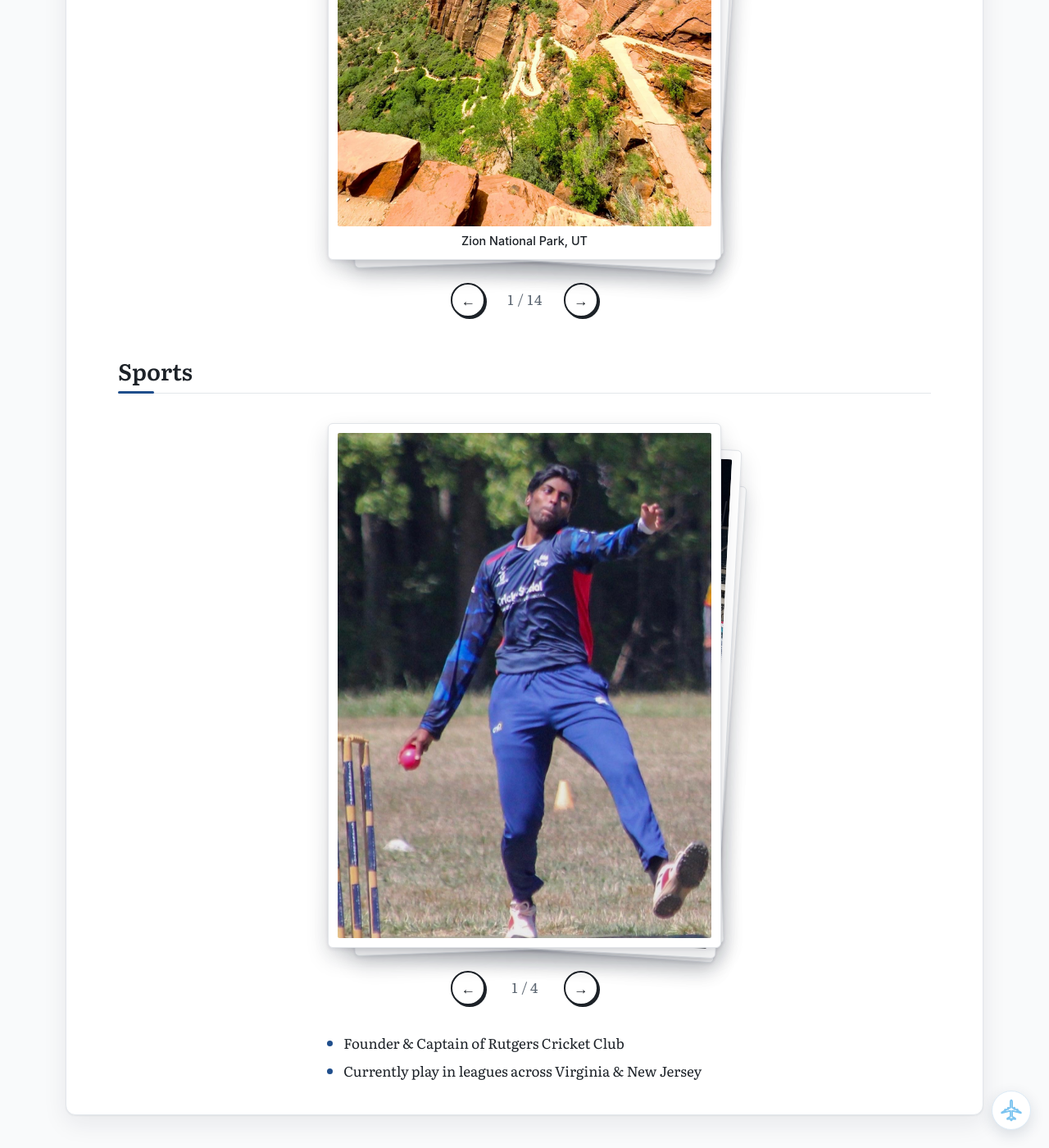
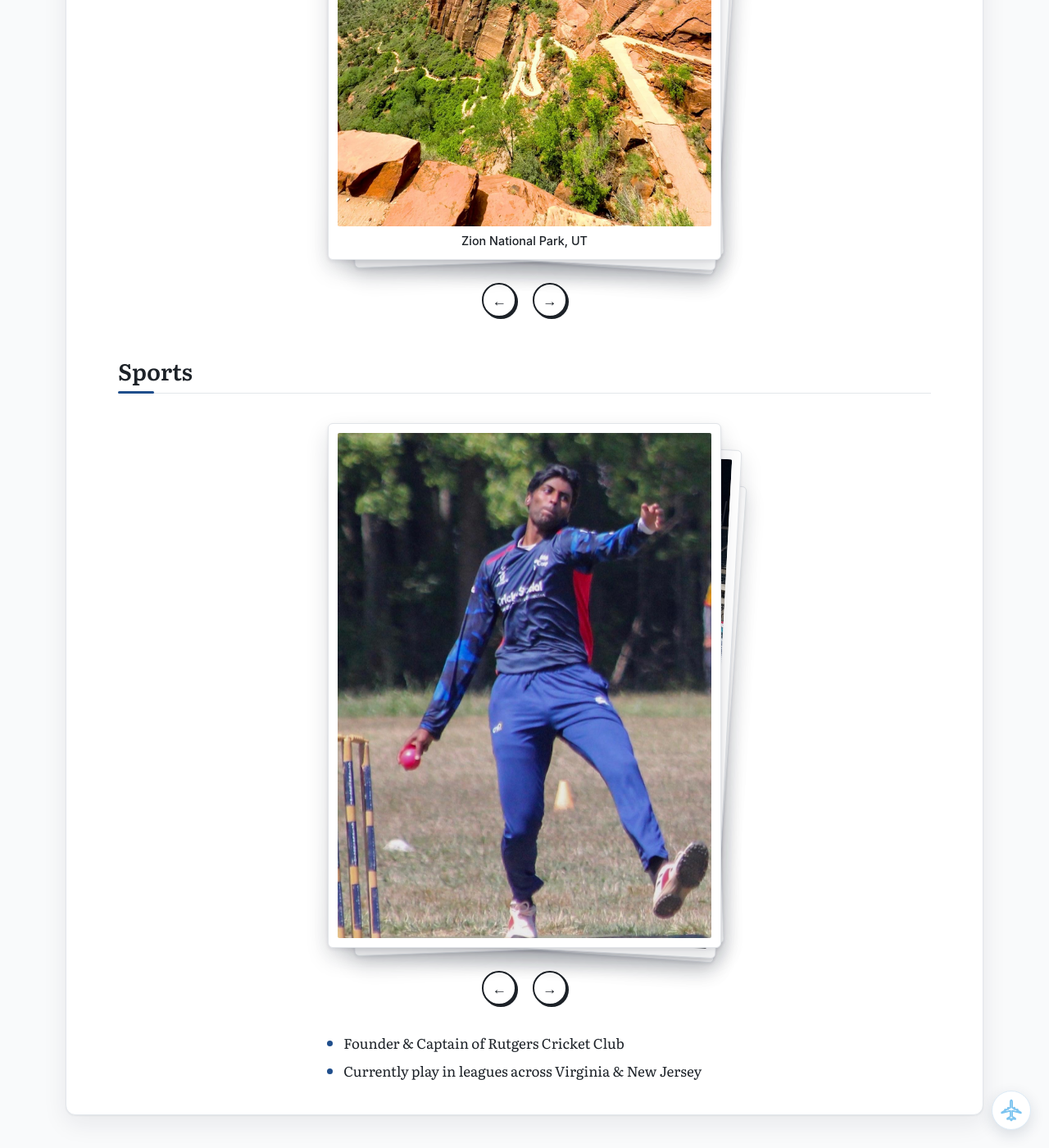
Before and after one commit to mklodi1/mklodi1.github.io, a Jekyll site: the page built from personal/index.html, in a window 1280 px wide and 1400 px high, scrolled down 1013 px. Shown: the whole window at 82% size. Built offline with Jekyll 4.4.1, drawn with Linux system fonts in a browser that asks for light colours; some web fonts are replaced.

Commit message:
Hide photo counters; Virginia in Southeast
Co-Authored-By: Claude Opus 5.5 <noreply@anthropic.com>
Claude-Session: https://claude.ai/code/session_018B7yRm4wV88UDqtVSP6gVK

```diff
--- a/_data/states.yml
+++ b/_data/states.yml
@@ -31,7 +31,7 @@
 - { ab: "MO", name: "Missouri", capital: "Jefferson City", row: 5, col: 5, region: "Midwest" }
 - { ab: "KY", name: "Kentucky", capital: "Frankfort", row: 5, col: 6, region: "Southeast" }
 - { ab: "WV", name: "West Virginia", capital: "Charleston", row: 5, col: 7, region: "Southeast" }
-- { ab: "VA", name: "Virginia", capital: "Richmond", row: 5, col: 8, region: "Mid-Atlantic" }
+- { ab: "VA", name: "Virginia", capital: "Richmond", row: 5, col: 8, region: "Southeast" }
 - { ab: "MD", name: "Maryland", capital: "Annapolis", row: 5, col: 9, region: "Mid-Atlantic" }
 - { ab: "DE", name: "Delaware", capital: "Dover", row: 5, col: 10, region: "Mid-Atlantic" }
 - { ab: "AZ", name: "Arizona", capital: "Phoenix", row: 6, col: 2, region: "Southwest" }
--- a/personal/index.html
+++ b/personal/index.html
@@ -58,7 +58,7 @@ permalink: /personal/
       {% if shown > 1 %}
       <div class="deck-controls">
         <button type="button" class="deck-btn" data-deck-prev aria-label="Previous">&#8592;</button>
-        <span class="deck-count" aria-live="polite"><span data-deck-pos>1</span> / {{ shown }}</span>
+        <span class="sr-only" aria-live="polite"><span data-deck-pos>1</span> of {{ shown }}</span>
         <button type="button" class="deck-btn" data-deck-next aria-label="Next">&#8594;</button>
       </div>
       {% endif %}
```
